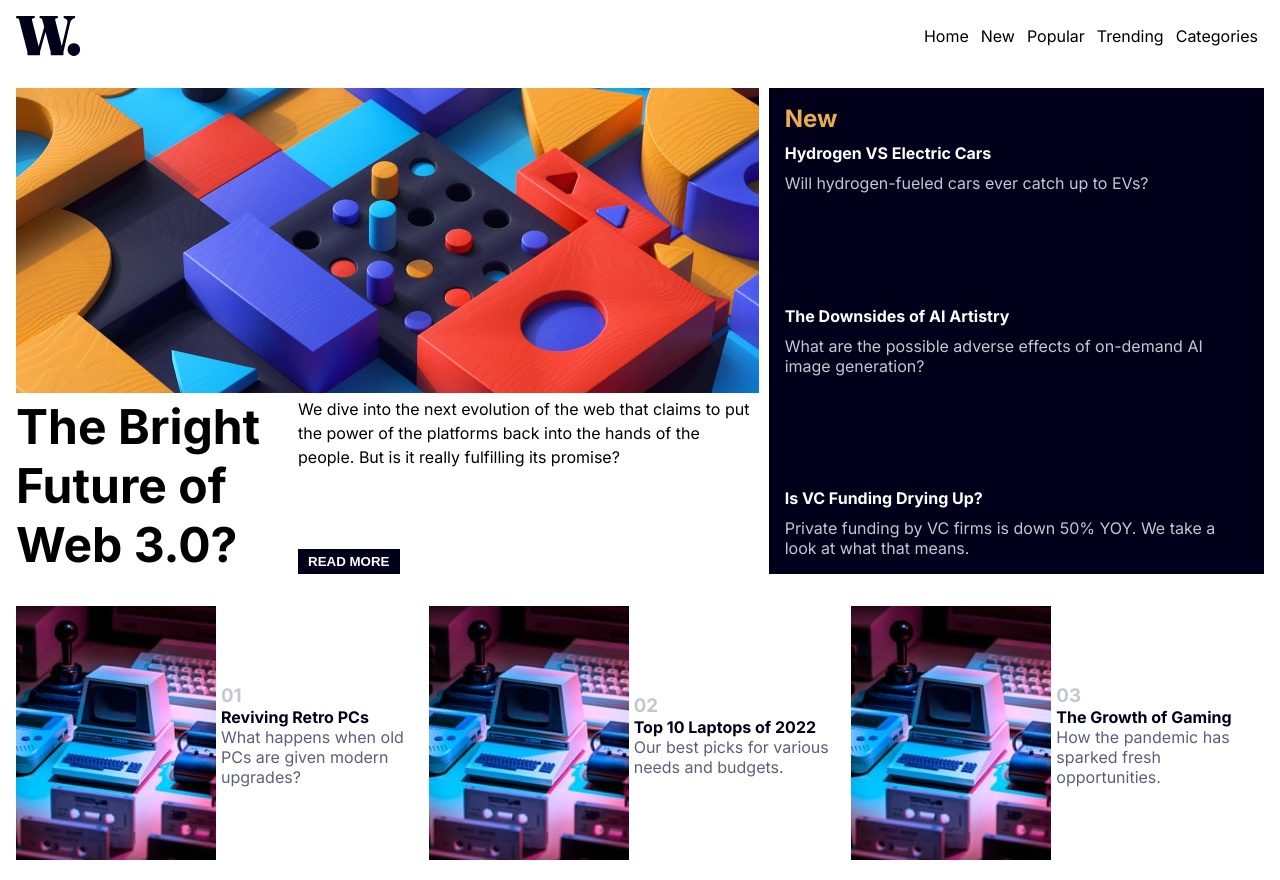
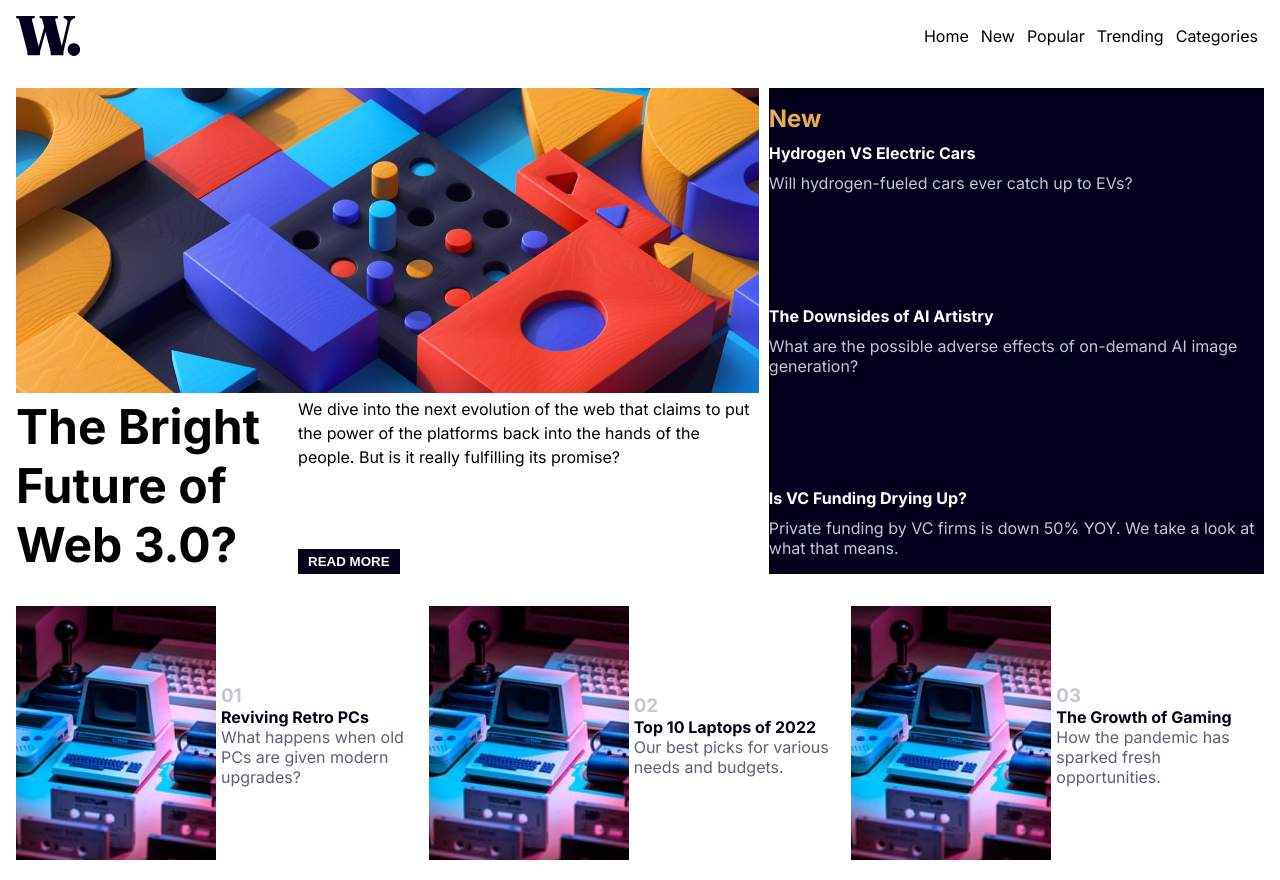
Before and after one commit to Sam10-debug/news-homepage, a plain HTML site: page index.html in a window 1280 px wide. Drawn offline with Linux system fonts and the light colour scheme.

Commit message:
added padding to the body

```diff
--- a/styles/styles.css
+++ b/styles/styles.css
@@ -9,12 +9,13 @@
 	display: none;
 }
 body{
+	padding: 0 1rem;
 	min-height: 100vh;
 	font-family: 'Inter', sans-serif;
 	position: relative;
 }
 header{
-	padding: 1rem;
+	padding:1rem 0rem;
 	height: 72px;
 	position: sticky;
 	top: 0;
@@ -44,7 +45,7 @@ nav ul li{
 .hero-section{
 	display: flex;
 	width: 100%;
-	padding: 1rem;
+	padding: 1rem 0rem;
 	/* z-index: -10; */
 }
 .hero-section>section:first-of-type{
@@ -104,7 +105,7 @@ button{
 }
 .second-section{
 
-	padding: 1rem;
+	padding: 1rem 0rem;
 	background-color: hsl(240, 100%, 5%);
 	display: flex;
 	flex-direction: column;
@@ -118,7 +119,7 @@ button{
 	display: flex;
 	margin-block: 1rem;
 	justify-content: space-between;
-	padding-inline: 1rem;
+	padding-inline: 0rem;
 }
 .bottom-section>section{
 	width: 33%;
@@ -237,4 +238,7 @@ button{
 	.second-section{
 		margin-top: 1rem;
 	}
+	.second-section>div+div{
+		margin-block: 10px;
+	}
 }
```
